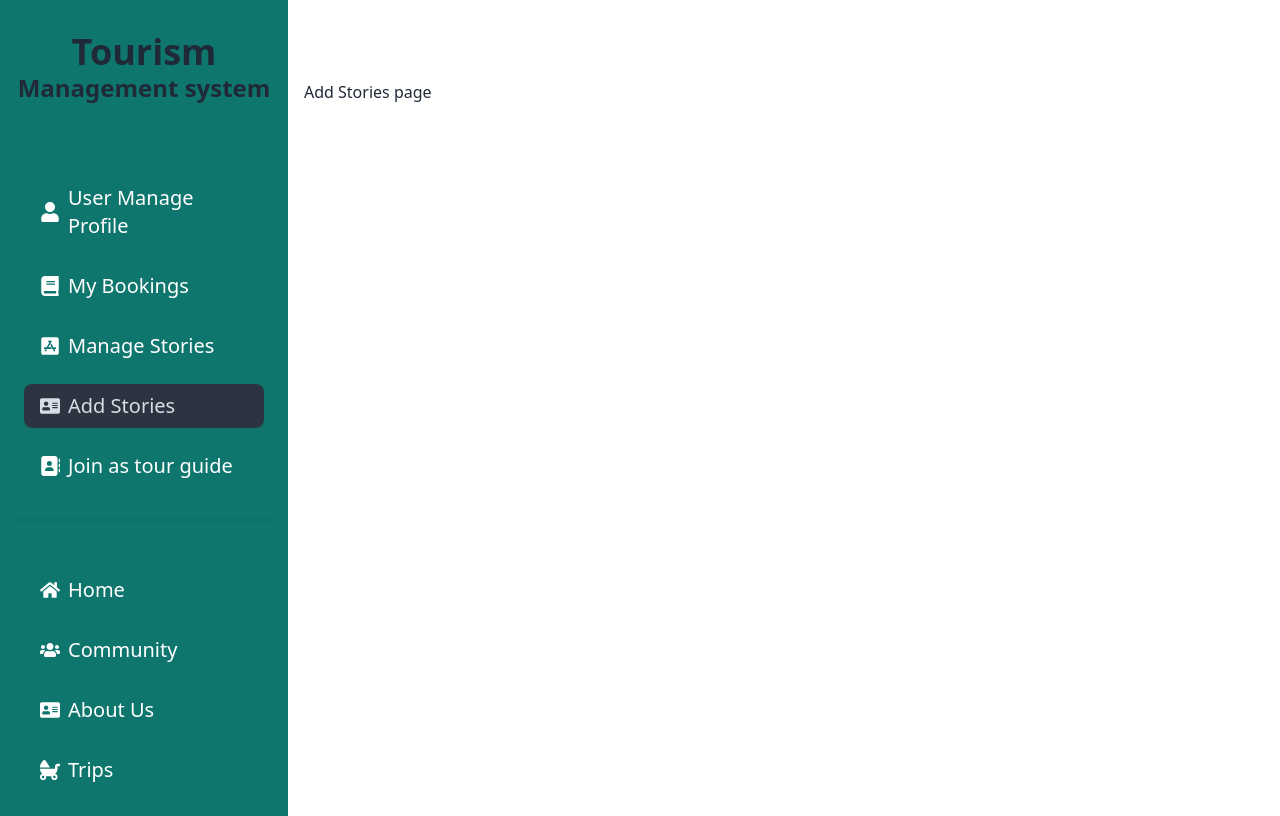
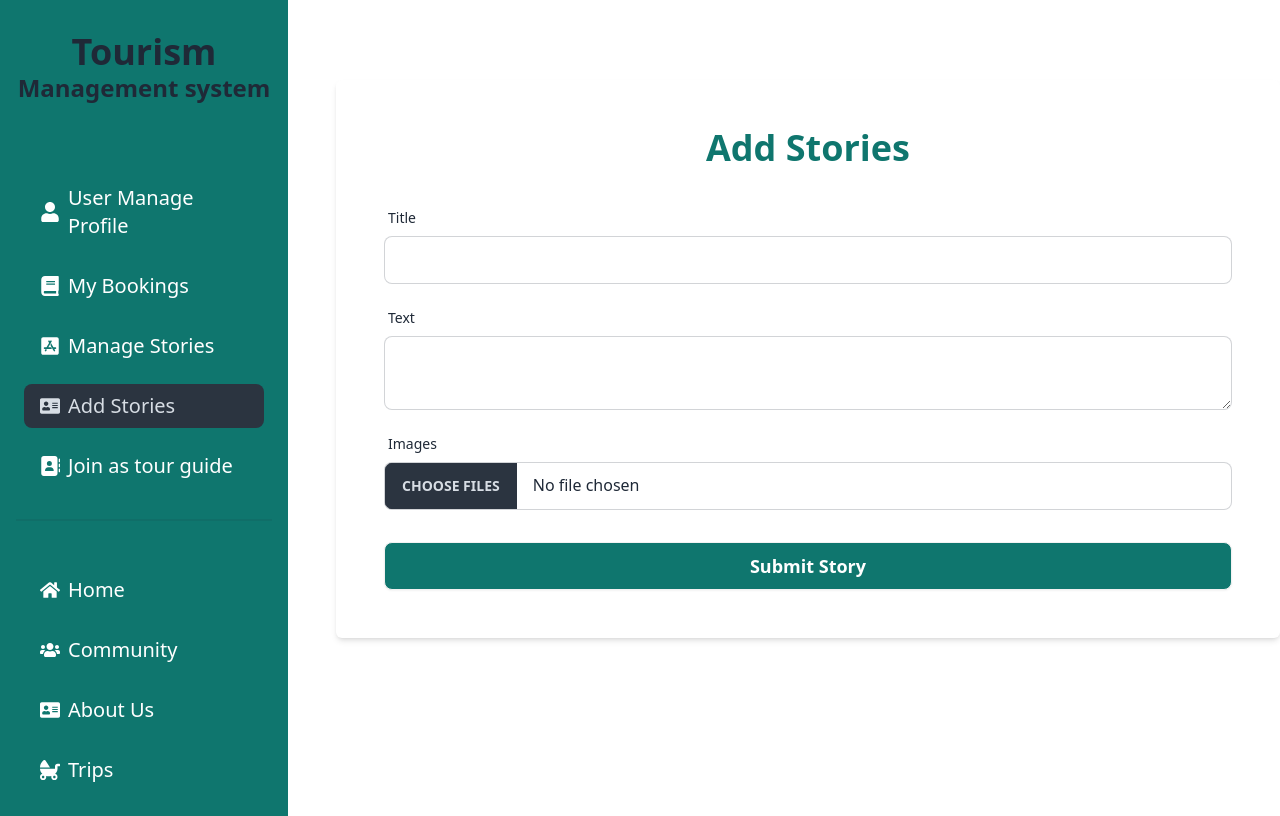
Before and after one commit to DeveloperMonirBD/tourism-management-system-client, a React (Vite) app: page /dashboard/addStories in a window 1280 px wide. Built offline with nearby package versions, Linux system fonts and the light colour scheme; no server answers.

Commit message:
add stories dashboard form almost done without multipal image upload

```diff
--- a/src/layouts/DashBoard.jsx
+++ b/src/layouts/DashBoard.jsx
@@ -4,7 +4,7 @@ import { NavLink, Outlet } from "react-router-dom";
 
 const DashBoard = () => {
     return (
-        <div className=" container mx-auto flex gap-4">
+        <div className=" container mx-auto flex gap-12">
             {/* dashBoard side bar  */}
             <div className="w-72 min-h-screen bg-brandPrimary p-4">
                 <div className="text-center mt-4">
--- a/src/pages/DashBoard/AddStories.jsx
+++ /dev/null
@@ -1,10 +0,0 @@
-
-const AddStories = () => {
-    return (
-        <div>
-            Add Stories page
-        </div>
-    );
-};
-
-export default AddStories;
--- /dev/null
+++ b/src/pages/DashBoard/addStories/AddStories.jsx
@@ -0,0 +1,72 @@
+import { useContext, useState } from 'react';
+import { useNavigate } from 'react-router-dom';
+import useAxiosPublic from '../../../hook/useAxiosPublic';
+import { AuthContext } from '../../../provider/AuthProvider';
+
+const AddStories = () => {
+    const axiosPublic = useAxiosPublic();
+    const { user } = useContext(AuthContext);
+
+    const [title, setTitle] = useState('');
+    const [text, setText] = useState('');
+    // const [images, setImages] = useState([]);
+    const navigate = useNavigate();
+
+    const handleSubmit = async e => {
+        e.preventDefault();
+        if (!user) {
+            navigate('/auth/login');
+        } else {
+            const storiesData = {
+                touristName: user?.displayName || '',
+                touristEmail: user?.email || '',
+                touristImageURL: user?.photoURL || '',
+                title,
+                text,
+            };
+            try {
+                await axiosPublic.post('/api/stories', storiesData);
+                alert('Stories information saved with pending status');
+                navigate('/dashboard/manageStories');
+            } catch (error) {
+                console.error('Error saving stories information:', error);
+            }
+        }
+    };
+
+    return (
+        <div className=" mx-auto p-12 bg-white shadow-md rounded-md">
+            <h1 className="text-4xl font-bold text-center mb-8 text-brandPrimary">Add Stories</h1>
+            <form onSubmit={handleSubmit} className="flex flex-col gap-4">
+                <div className="form-control">
+                    <label className="label">
+                        <span className="label-text">Title</span>
+                    </label>
+                    <input type="text" value={title} onChange={e => setTitle(e.target.value)} required className="input input-bordered" />
+                </div>
+
+                <div className="form-control">
+                    <label className="label">
+                        <span className="label-text">Text</span>
+                    </label>
+                    <textarea value={text} onChange={e => setText(e.target.value)} required className="textarea textarea-bordered" />
+                </div>
+
+                <div className="form-control">
+                    <label className="label">
+                        <span className="label-text">Images</span>
+                    </label>
+                    <input type="file" multiple  className="file-input file-input-bordered bg-bra" />
+                </div>
+
+                <div className="form-control mt-4">
+                    <button className="btn bg-brandPrimary text-white text-lg hover:text-brandPrimary" type="submit">
+                        Submit Story
+                    </button>
+                </div>
+            </form>
+        </div>
+    );
+};
+
+export default AddStories;
--- /dev/null
+++ b/src/pages/DashBoard/addStories/test.js
@@ -0,0 +1,68 @@
+import { useState } from 'react';
+import { useNavigate } from 'react-router-dom';
+import useAxiosPublic from '../../../hook/useAxiosPublic';
+
+const AddStories = () => {
+    const axiosPublic = useAxiosPublic();
+    const [title, setTitle] = useState('');
+    const [text, setText] = useState('');
+    const [images, setImages] = useState([]);
+    const navigate = useNavigate();
+
+    const handleImageChange = e => {
+        setImages([...e.target.files]);
+    };
+
+    const handleSubmit = async e => {
+        e.preventDefault();
+
+        const formData = new FormData();
+        formData.append('title', title);
+        formData.append('text', text);
+        images.forEach(image => {
+            formData.append(`images`, image);
+        });
+
+        try {
+            await axiosPublic.post('/api/stories', formData, {
+                headers: { 'Content-Type': 'multipart/form-data' }
+            });
+            navigate('/dashboard/manageStories');
+        } catch (error) {
+            console.error('Error saving story:', error);
+        }
+    };
+
+    return (
+        <div className=" mx-auto p-12 bg-white shadow-md rounded-md">
+            <h1 className="text-4xl font-bold text-center mb-8 text-brandPrimary">Add Stories</h1>
+            <form onSubmit={handleSubmit} className="flex flex-col gap-4">
+                <div className="form-control">
+                    <label className="label">
+                        <span className="label-text">Title</span>
+                    </label>
+                    <input type="text" value={title} onChange={e => setTitle(e.target.value)} required className="input input-bordered" />
+                </div>
+                <div className="form-control">
+                    <label className="label">
+                        <span className="label-text">Text</span>
+                    </label>
+                    <textarea value={text} onChange={e => setText(e.target.value)} required className="textarea textarea-bordered" />
+                </div>
+                <div className="form-control">
+                    <label className="label">
+                        <span className="label-text">Images</span>
+                    </label>
+                    <input type="file" multiple onChange={handleImageChange} className="file-input file-input-bordered bg-bra" />
+                </div>
+                <div className="form-control mt-4">
+                    <button className="btn bg-brandPrimary text-white text-lg hover:text-brandPrimary" type="submit">
+                        Submit Story
+                    </button>
+                </div>
+            </form>
+        </div>
+    );
+};
+
+export default AddStories;
--- a/src/pages/Tablist/packages/BookingForm.jsx
+++ b/src/pages/Tablist/packages/BookingForm.jsx
@@ -1,13 +1,14 @@
-import { useState, useContext, useEffect } from 'react';
+import { useContext, useEffect, useState } from 'react';
 
 import DatePicker from 'react-datepicker';
 import 'react-datepicker/dist/react-datepicker.css';
 import { useNavigate } from 'react-router-dom';
-import axios from 'axios';
+import useAxiosPublic from '../../../hook/useAxiosPublic';
+import useGuides from '../../../hook/useGuides';
 import { AuthContext } from '../../../provider/AuthProvider';
-import useGuides from '../../../hook/useGuides';
 
 const BookingForm = () => {
+    const axiosPublic = useAxiosPublic();
     const { user } = useContext(AuthContext);
     const [guides] = useGuides();
 
@@ -39,7 +40,7 @@ const BookingForm = () => {
                 tourGuideName: guide
             };
             try {
-                await axios.post('http://localhost:5000/api/bookings', bookingData);
+                await axiosPublic.post('/api/bookings', bookingData);
                 alert('Booking information saved with pending status');
                 setModalOpen(true);
             } catch (error) {
--- a/src/routes/Routes.jsx
+++ b/src/routes/Routes.jsx
@@ -16,11 +16,12 @@ import DashBoard from '../layouts/DashBoard';
 import ManageProfile from '../pages/DashBoard/ManageProfile';
 import MyBookings from '../pages/DashBoard/MyBookings';
 import ManageStories from '../pages/DashBoard/ManageStories';
-import AddStories from '../pages/DashBoard/AddStories';
+
 import JoinAsTourGuide from '../pages/DashBoard/JoinAsTourGuide';
 import PackageDetails from '../pages/Tablist/packages/packageDetails';
 import GuideDetailsProfile from '../pages/Tablist/guides/GuideDetailsProfile';
 import BookingForm from '../pages/Tablist/packages/BookingForm';
+import AddStories from '../pages/DashBoard/addStories/AddStories';
 
 
 
```
